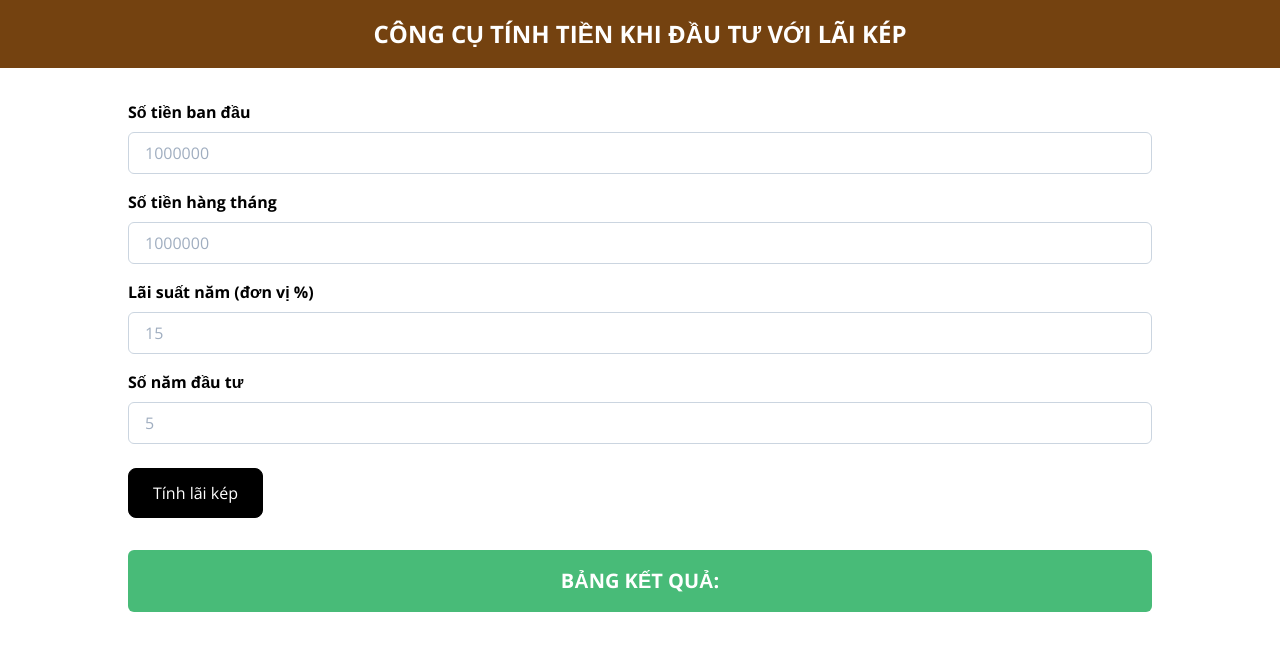
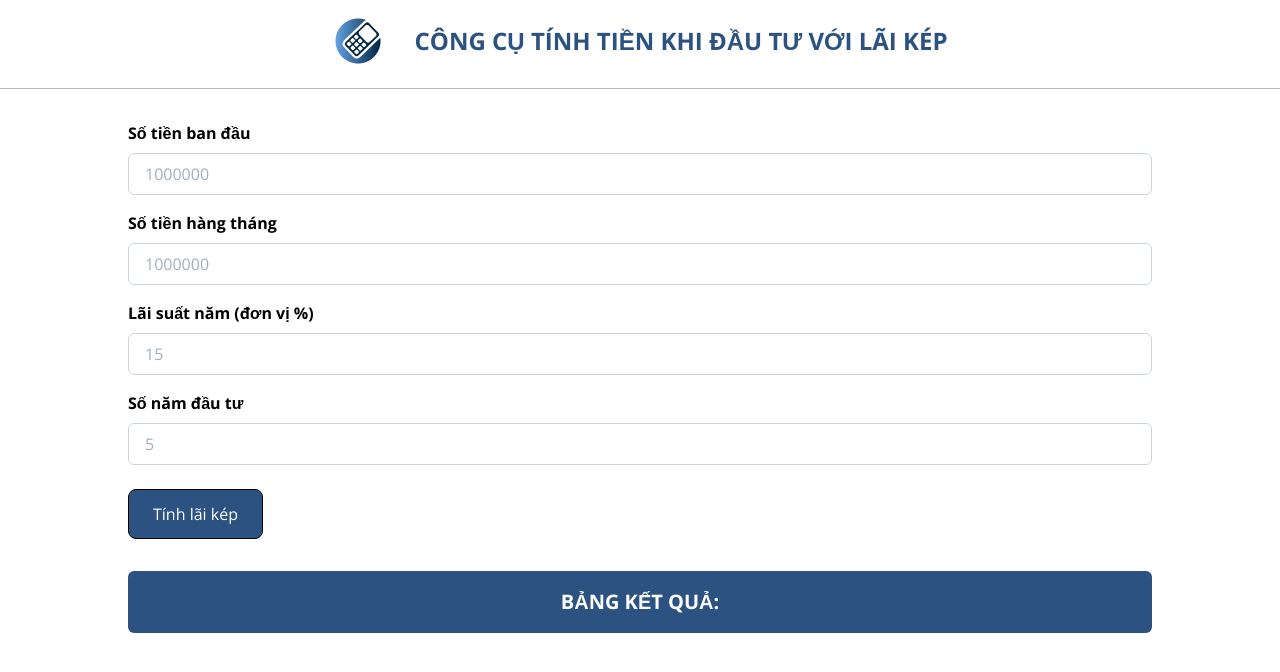
Before and after one commit to TDAK1509/tinhlai, a Nuxt app: page / in a window 1280 px wide. Shown: the top 672 px of the page. Built offline with nearby package versions, Linux system fonts and the light colour scheme.

Commit message:
Add Logo and page title (#2)
* Add logo

* Update page title

* Init header component

* Style header

* Change color all components to logo

```diff
--- a/components/CompoundInterestForm.vue
+++ b/components/CompoundInterestForm.vue
@@ -37,7 +37,7 @@
       title="Vui lòng chỉ điền số"
     />
     <button
-      class="p-3 px-6 mt-2 border border-black rounded-lg bg-black text-white hover:bg-white hover:text-black"
+      class="p-3 px-6 mt-2 border border-black rounded-lg bg-blue-800 text-white hover:bg-blue-600"
     >
       Tính lãi kép
     </button>
--- a/components/CompoundInterestTable.vue
+++ b/components/CompoundInterestTable.vue
@@ -38,8 +38,9 @@ export default Vue.extend({
 
   data() {
     return {
-      thClasses: "py-2 px-4 border border-black text-left bg-black text-white",
-      tdClasses: "py-2 px-4 border border-black"
+      thClasses:
+        "py-2 px-4 border border-blue-800 text-left bg-blue-800 text-white",
+      tdClasses: "py-2 px-4 border border-blue-800"
     };
   }
 });
--- /dev/null
+++ b/components/TheHeader.vue
@@ -0,0 +1,28 @@
+<template>
+  <div class="header mb-8 p-4 text-blue-800 text-center">
+    <header class="inline-flex items-center">
+      <img class="header__img" src="@/assets/logo.png" alt="logo" />
+      <h1 class="ml-8 uppercase font-bold text-2xl">
+        Công cụ tính tiền khi đầu tư với lãi kép
+      </h1>
+    </header>
+  </div>
+</template>
+
+<script>
+export default {
+  name: "Header"
+};
+</script>
+
+<style lang="scss" scoped>
+.header {
+  border-bottom: 1px solid #bbbbbb;
+}
+
+.header__img {
+  object-fit: cover;
+  width: 50px;
+  height: 50px;
+}
+</style>
--- a/layouts/default.vue
+++ b/layouts/default.vue
@@ -1,10 +1,6 @@
 <template>
   <div class="">
-    <h1
-      class="mb-8 p-4 uppercase font-bold text-2xl text-center bg-yellow-900 text-white"
-    >
-      Công cụ tính tiền khi đầu tư với lãi kép
-    </h1>
+    <TheHeader />
     <Nuxt />
   </div>
 </template>
--- a/nuxt.config.js
+++ b/nuxt.config.js
@@ -4,7 +4,7 @@ export default {
 
   // Global page headers (https://go.nuxtjs.dev/config-head)
   head: {
-    title: "tinhlai.com",
+    title: "Công cụ tính lãi kép",
     meta: [
       { charset: "utf-8" },
       { name: "viewport", content: "width=device-width, initial-scale=1" },
--- a/pages/index.vue
+++ b/pages/index.vue
@@ -3,7 +3,7 @@
     <CompoundInterestForm @submit="onCalculate" />
 
     <h1
-      class="my-8 p-4 uppercase font-bold text-xl text-center bg-green-500 text-white rounded-md"
+      class="my-8 p-4 uppercase font-bold text-xl text-center bg-blue-800 text-white rounded-md"
     >
       BẢNG KẾT QUẢ:
     </h1>
```
Also changed, not shown: assets/logo.png (added), 1 other file (tests, documents, lock files or other folders).
